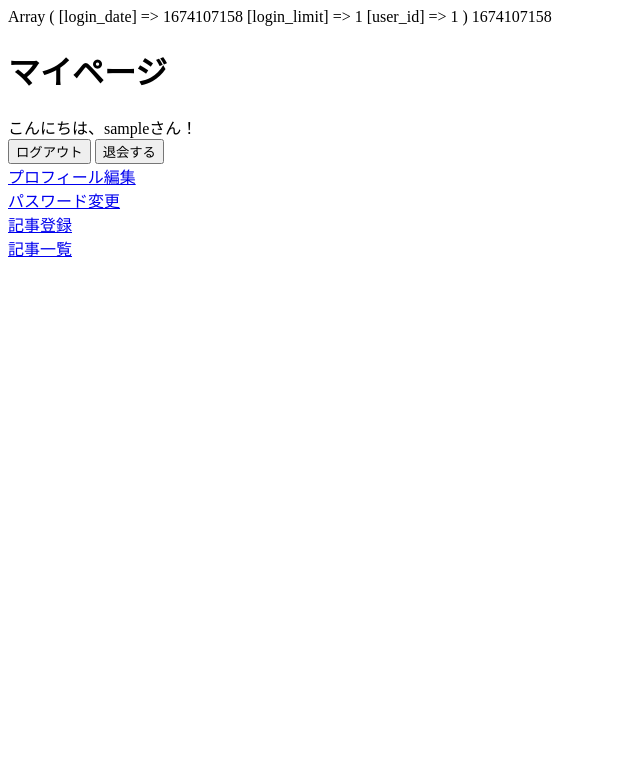
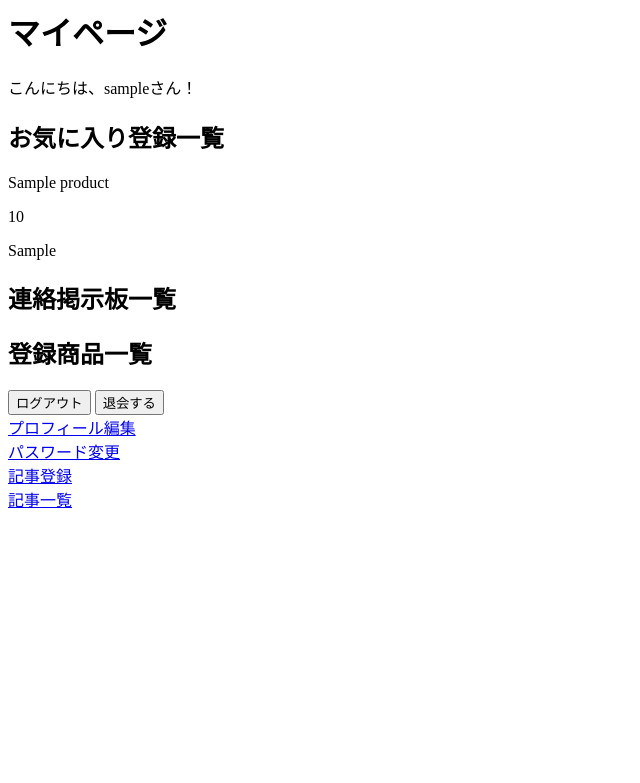
Before and after one commit to Ayako-a-due30/3rdpractice, a PHP site: page /3rdpractice/mypage3.php in a window 1280 px wide. Shown: the top 783 px of the page, without its empty margins (0-640 px from the left). Run offline with PHP 8.4, Linux system fonts and the light colour scheme; the visitor is signed in with stand-in values (Sample User, id 1); tables that the repository leaves empty or names only in its code hold one stand-in row (values such as "Sample post").

Commit message:
mypageにお気に入りを表示できるようにしてみる

```diff
--- a/src/app/footer.php
+++ b/src/app/footer.php
@@ -55,7 +55,6 @@ var $like,
         likeProductId;
     $like = $('.js-click-like') || null; //nullというのはnull値という値で、「変数の中身は空ですよ」と明示するためにつかう値
     likeProductId = $like.data('productid') || null;
-    // 数値の0はfalseと判定されてしまう。product_idが0の場合もありえるので、0もtrueとする場合にはundefinedとnullを判定する
     if(likeProductId !== undefined && likeProductId !== null){
       $like.on('click',function(){
         var $this = $(this);
--- a/src/app/mypage3.php
+++ b/src/app/mypage3.php
@@ -5,10 +5,10 @@ require('../function/auth.php');
 
     $dbh = dbConnect();
     $sesLimit = 60*60;
-    $user_id =$_SESSION['user_id'];
-    print_r($_SESSION);
-    print_r(time());
+    $user_id =$_SESSION["user_id"];
 
+
+    $showMyLike = showLike($_SESSION['user_id']);
 if(!empty($_POST)){
     if(array_key_exists('logout',$_POST)){
         session_unset();
@@ -43,6 +43,26 @@ if(!empty($_POST)){
 <body>
     <h1>マイページ</h1>
     こんにちは、<?php echo getFormData('username'); ?>さん！
+    <h2>お気に入り登録一覧</h2>
+
+
+        <?php
+        foreach($showMyLike as $key =>$val):
+
+        ?>
+            <p><?php echo ($val["name"]); ?></p>
+            <p><?php echo ($val["price"]); ?></p>
+            <span><?php echo ($val["pic1"]); ?></span>
+        <?php
+        endforeach;
+        ?>
+
+
+
+
+    <h2>連絡掲示板一覧</h2>
+    <h2>登録商品一覧</h2>
+
     <form action="" method = "post">
         <input type="submit" name="logout" value="ログアウト">
         <input type="submit" name ="bye" value="退会する"><br>
@@ -51,6 +71,8 @@ if(!empty($_POST)){
         <a href="./registArticle.php"> 記事登録</a><br>
         <a href="./index.php">記事一覧</a>
 
+
+
     </form>
 
 </body>
--- a/src/function/function.php
+++ b/src/function/function.php
@@ -11,7 +11,7 @@ function debug($str){
         error_log('デバッグ：'.$str);
     }
 }
-
+session_save_path("/var/tmp");
 session_start();
 //エラーメッセージ格納用配列
 $err_msg=array();
@@ -304,7 +304,6 @@ function getProductList($category,$sort,$currentMinNum=1,$span = 20){
     }
   }
 
-
 function getCategory(){
     try{
         $dbh = dbConnect();
@@ -482,7 +481,8 @@ function isLike($u_id,$p_id){
 
     try{
         $dbh = dbConnect();
-        $sql = 'SELECT * FROM `like` WHERE product_id = :p_id AND user_id = :u_id';
+        $sql = 'SELECT * FROM `like`
+        WHERE product_id = :p_id AND user_id = :u_id';
         $data = array(':u_id'=>$u_id,':p_id'=>$p_id);
 
         $stmt = queryPost($dbh, $sql, $data);
@@ -498,6 +498,27 @@ function isLike($u_id,$p_id){
     }
 }
 
+//お気に入りをマイページに表示
+function showLike($u_id){
+    debug('お気に入りをマイページに表示します');
+    try{
+        $dbh = dbConnect();
+        $sql = 'SELECT l.product_id, l.user_id, l.create_date, p.name, p.price, p.pic1
+                FROM `like` as l
+                inner join product as p
+                on l.product_id = p.id
+                where l.user_id = :id';
+        $data = array(':id' => $u_id);
+        $stmt = queryPost($dbh, $sql,$data);
+        if($stmt){
+            return $stmt ->fetchAll();
+        }else{
+            return false;
+        }
+    }catch(Exception $e){
+        error_log('エラー'.$e->getMessage());
+    }
+}
 
 
 //ログイン認証
@@ -545,6 +566,7 @@ function getMsgsAndBord($id){
     }
 }
 
+
 //一回だけ表示
 function getSessionFlash($key){
     if(!empty($_SESSION[$key])){
```
Also changed, not shown: assets/img/sample.png (added), 2 other files.
